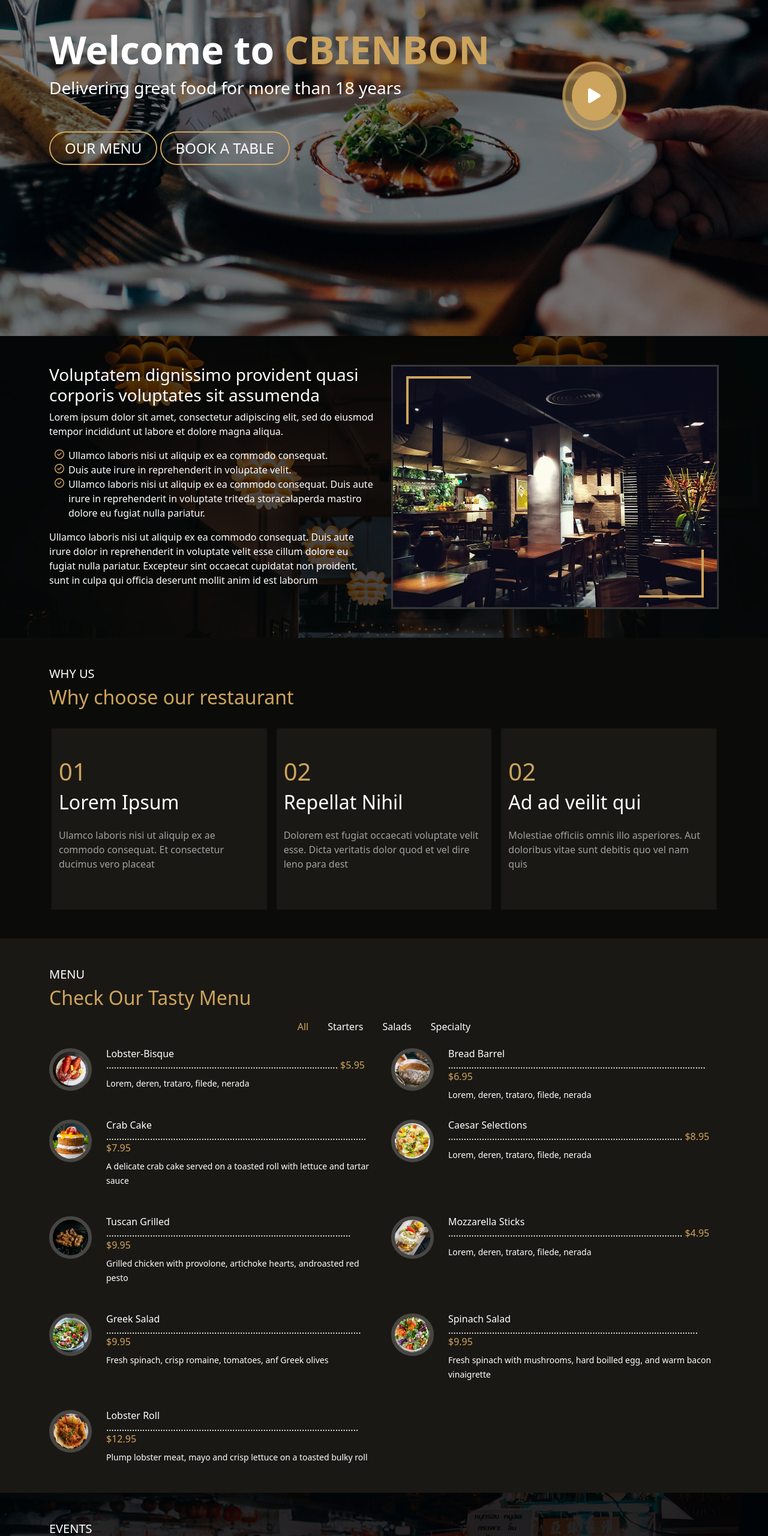
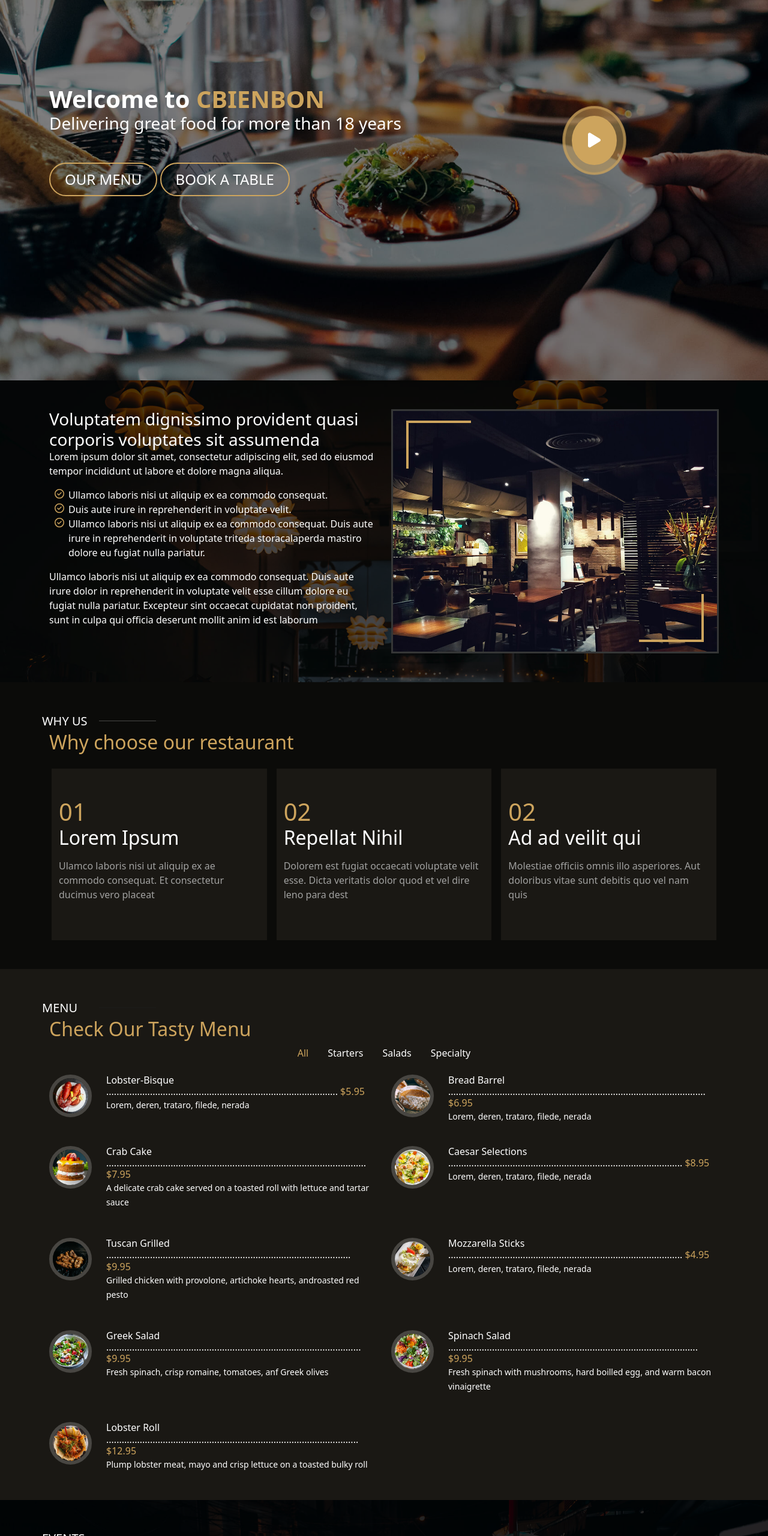
Before and after one commit to patafane/Helfter_Cecilien_CBIENBON, a website: page index.html in a window 1280 px wide. Shown: the part 240-2800 px from the top of the page at 60% size. Drawn offline with nearby package versions, Linux system fonts and the light colour scheme.

Commit message:
end of the day

```diff
--- a/index.html
+++ b/index.html
@@ -8,7 +8,7 @@
     <title>Document</title>
 </head>
 <body>
-    <nav class="navbar fixed-top navbar-expand-lg">
+    <nav class="navbar navbar-expand-lg">
         <div class="container-fluid">
           <a class="navbar-brand text-white ms-3 fs-2 nohover" href="#home">CBIENBON</a>
           <button class="navbar-toggler" type="button" data-bs-toggle="collapse" data-bs-target="#navbarTogglerDemo02" aria-controls="navbarTogglerDemo02" aria-expanded="false" aria-label="Toggle navigation">
@@ -47,7 +47,7 @@
             <div class="container text-start">
                 <div class="row text-center text-lg-start gap-5 gap-lg-0 flex-column flex-lg-row align-items-center">
                     <div class="col-9 leftside">
-                        <h1 class="text-white">Welcome to <span class="textprim1">CBIENBON</span></h1>
+                        <h1 class="text-white m-0">Welcome to <span class="textprim1">CBIENBON</span></h1>
                         <h3 class="text-white">Delivering great food for more than 18 years</h3>
                         <div class="pt-5">
                             <button class="rounded-pill px-4 py-2 text-white">OUR MENU</button>
@@ -120,7 +120,14 @@
     </section>
     <section class="sec2 pt-5 pb-5">
         <div class="container pb-4">
-            <h5>WHY US</h5>
+            <div class="row align-items-center gap-0">
+                <div class="col-1 p-0">
+                    <h5>WHY US</h5>
+                </div>
+                <div class="col-1 p-0">
+                    <hr>
+                </div>
+            </div>
             <h2><span>Why choose our restaurant</span></h2>
         </div>
         <div class="container">
@@ -154,7 +161,14 @@
     </section>
     <section id="menu" class="sec3 pt-5">
         <div class="container">
-            <h5 class="text-white">MENU</h5>
+            <div class="row align-items-center gap-0">
+                <div class="col-1 p-0">
+                    <h5 class="text-white">MENU</h5>
+                </div>
+                <div class="col-1 p-0">
+                    <hr>
+                </div>
+            </div>
             <h2><span>Check Our Tasty Menu</span></h2>
         </div>
         <div class="container">
@@ -459,9 +473,14 @@
     <section id="events" class="sec4 text-white position-relative">
         <div class="filter py-5">
             <div class="container">
-                <h5>
-                    EVENTS
-                </h5>
+                <div class="row align-items-center gap-0">
+                    <div class="col-1 p-0">
+                        <h5>EVENTS</h5>
+                    </div>
+                    <div class="col-1 p-0">
+                        <hr>
+                    </div>
+                </div>
                 <h2><span>Organize Your Events in our Restaurant</span></h2>
                 <div class="carou pt-3">
                     <div id="carouselExampleSlidesOnly" class="carousel slide" data-bs-ride="carousel">
--- a/public/src/sass/modules/_header.sass
+++ b/public/src/sass/modules/_header.sass
@@ -19,7 +19,6 @@ header
             button:hover
                 background-color: $colprim
             h1
-                font-size: 400%
                 font-weight: 900
         .rightside
             button
--- a/public/src/sass/modules/_nav.sass
+++ b/public/src/sass/modules/_nav.sass
@@ -1,3 +1,5 @@
+h1,h2,h3,h4,h5,h6
+    margin: 0
 nav
     background-color: rgba(0,0,0,0.9)
     .textprim1
--- a/public/src/sass/modules/_sec4.sass
+++ b/public/src/sass/modules/_sec4.sass
@@ -1,6 +1,8 @@
 .sec4
     background-image: url('../img/events-bg.jpg')
     background-position: center
+    background-size: cover
+    background-attachment: fixed
     .filter
         background-color: rgba(0,0,0,0.85)
         width: 100%
```
Also changed, not shown: public/css/style.css, 1 other file.
